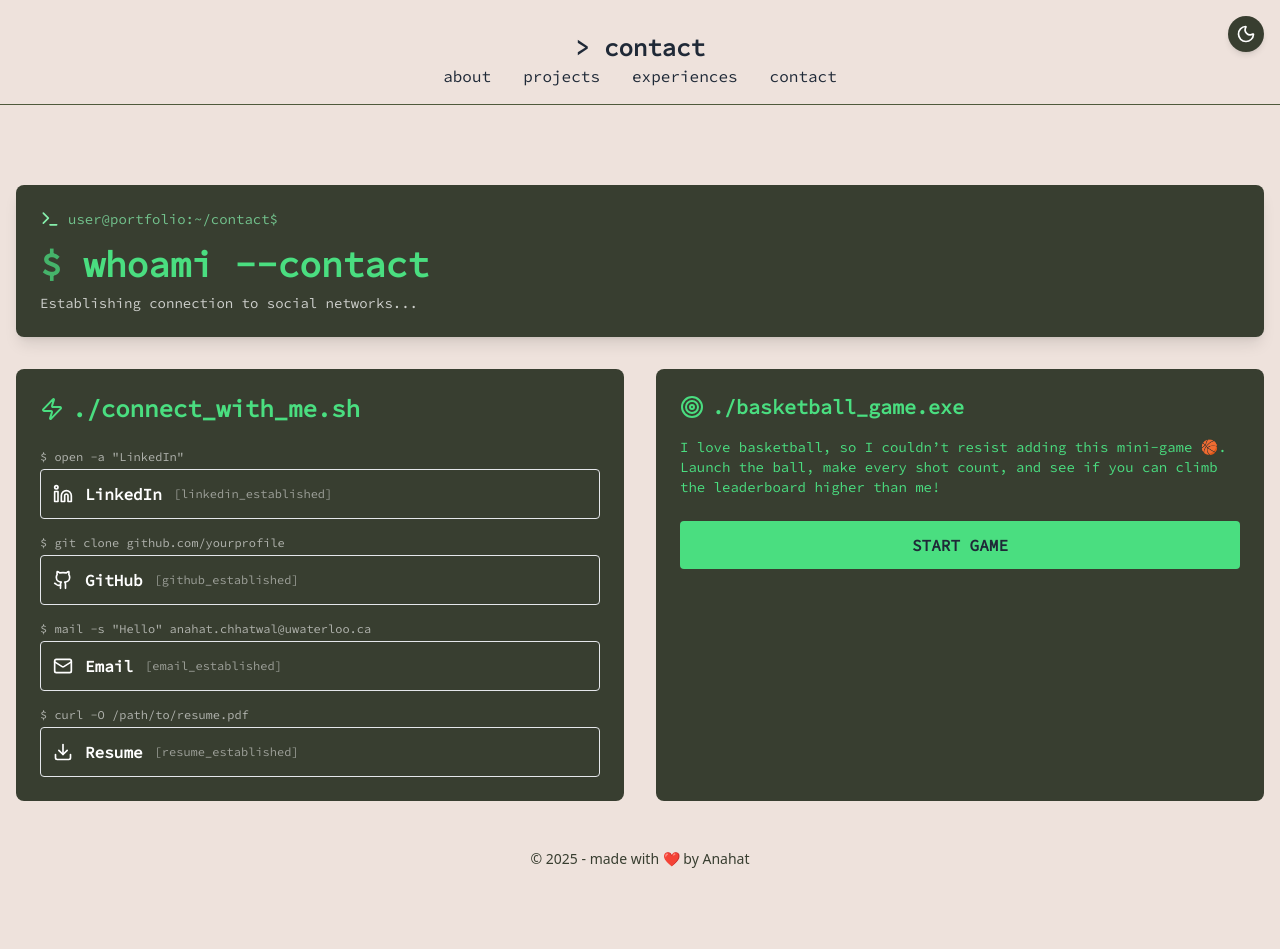
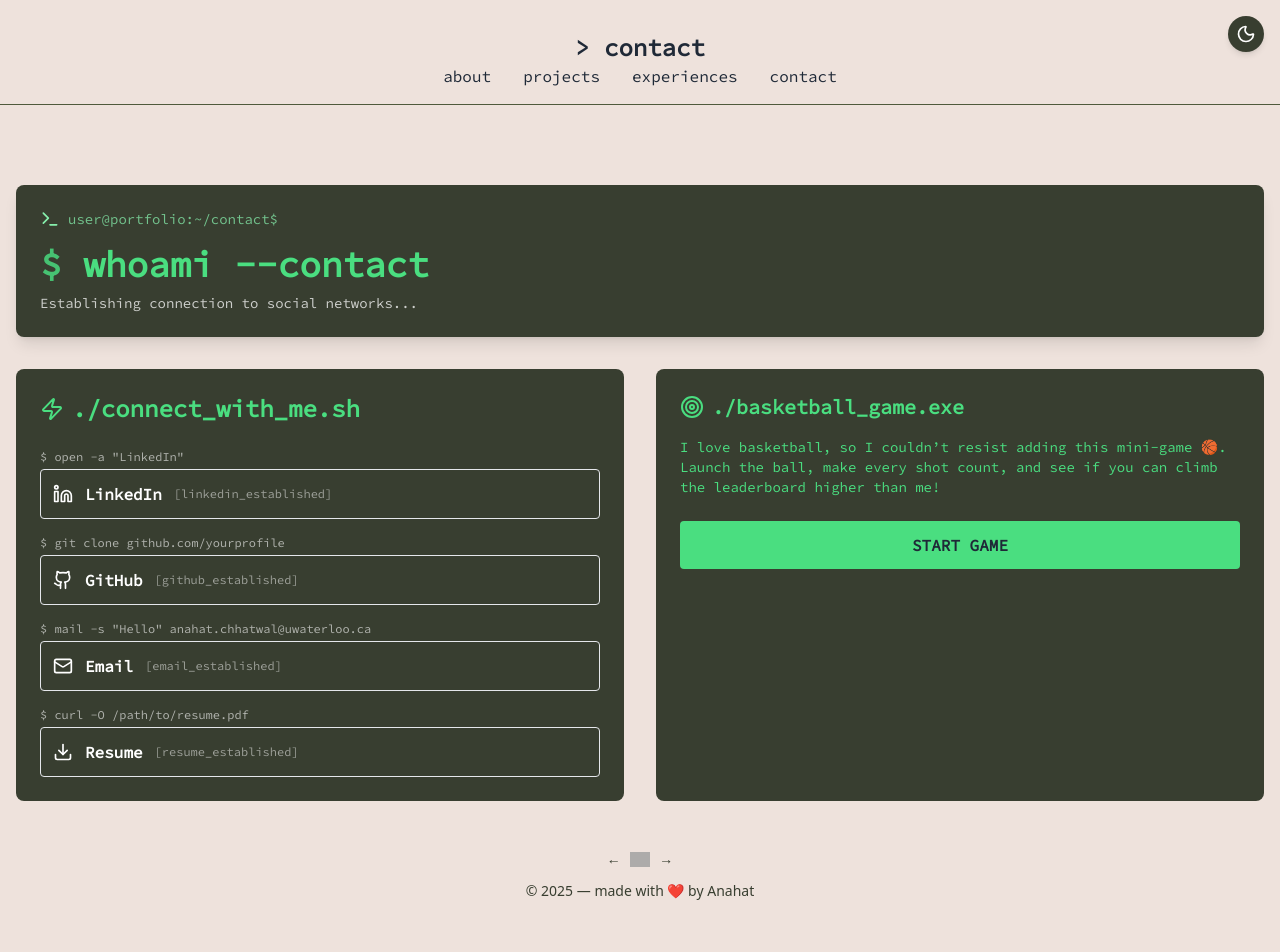
Before and after one commit to Anahat07/personal-portfolio, a React (Create React App) app: page /contact in a window 1280 px wide. Shown: the top 952 px of the page. Built offline with nearby package versions, Linux system fonts and the light colour scheme; grey boxes are pictures that could not be loaded.

Commit message:
Add CS Webring widget to footer

```diff
--- a/src/components/ContactPage.jsx
+++ b/src/components/ContactPage.jsx
@@ -355,7 +355,38 @@ const ContactPage = () => {
 
           {/* Footer */}
           <footer className="w-full py-4 text-center text-sm text-[#383E30] dark:text-[#EEE2DC] mt-8">
-          © 2025 - made with <span className="text-[#383E30]">❤️</span> by Anahat
+    <div className="flex items-center justify-center gap-3 mb-3 font-mono text-sm">
+      <a
+        href="https://cs.uwatering.com/#YOUR_SITE_URL?nav=prev"
+        className="hover:opacity-70 transition"
+        aria-label="Previous site"
+      >
+        ←
+      </a>
+
+      <a
+        href="https://cs.uwatering.com/#YOUR_SITE_URL"
+        target="_blank"
+        rel="noopener noreferrer"
+        aria-label="CS Webring"
+      >
+        <img
+          src="https://cs.uwatering.com/icon.white.svg"
+          alt="CS Webring"
+          className="w-5 opacity-80 hover:opacity-100 transition"
+        />
+      </a>
+
+      <a
+        href="https://cs.uwatering.com/#YOUR_SITE_URL?nav=next"
+        className="hover:opacity-70 transition"
+        aria-label="Next site"
+      >
+        →
+      </a>
+    </div>
+
+    © 2025 — made with <span className="text-[#383E30]">❤️</span> by Anahat
   </footer>
 
           {/* Leaderboard
```
Lines whose indentation alone changed are shown as unchanged.
